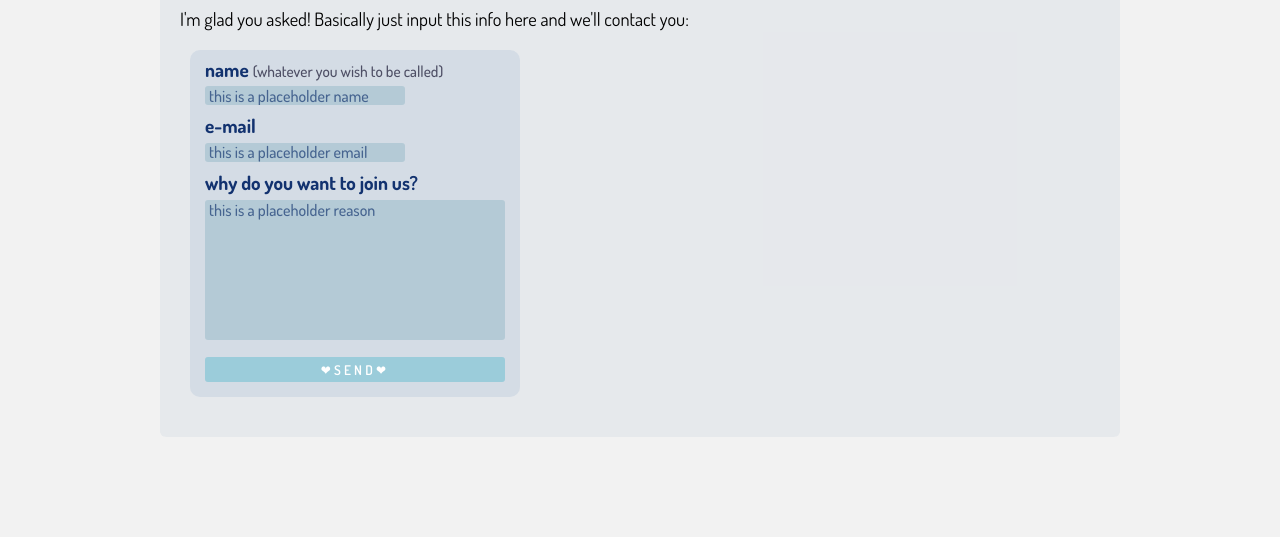
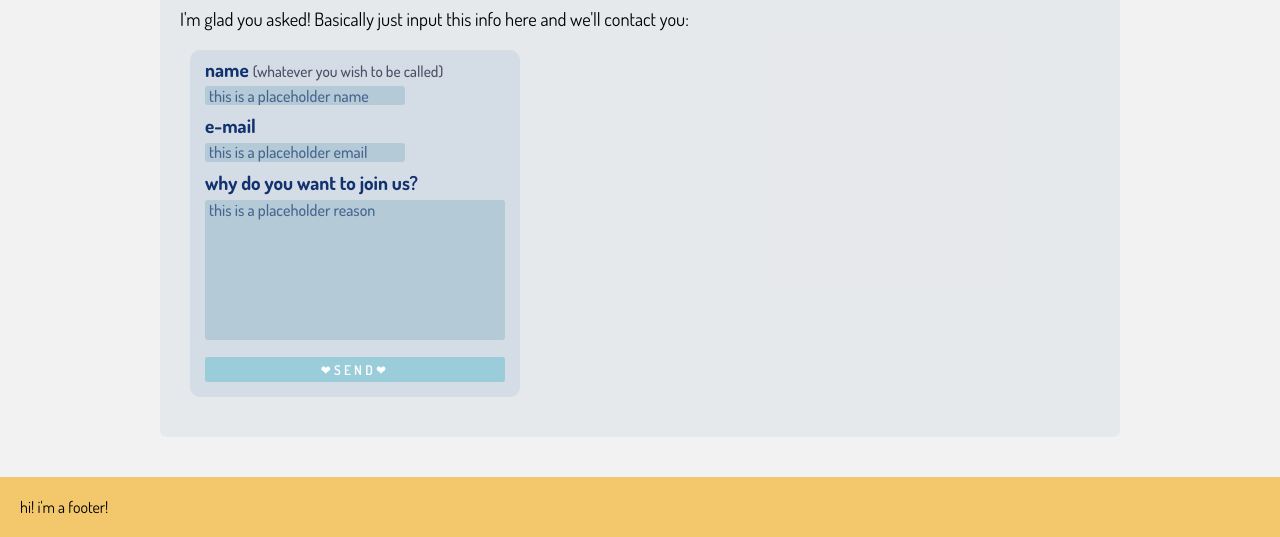
Before and after one commit to janeirosan/ebac-site, a plain HTML site: page index.html in a window 1280 px wide. Shown: the part 477-1014 px from the top of the page. Before the commit the page ends 954 px from the top, so only its background shows below. Drawn offline with Linux system fonts and the light colour scheme; a web font is replaced by a local one.

Commit message:
feat?: added a shitty footer

```diff
--- a/index.html
+++ b/index.html
@@ -19,6 +19,7 @@
                     <p>Fufu....&#x266A</p>
                 </div>
             </div>
+            <div>
                 <nav class="container">
                     <ul>
                         <li><a href="#whomst">about the boy</a></li>
@@ -26,6 +27,7 @@
                         <li><a href="https://rio-blorbos.tumblr.com/" target="_blank">other blorbos</a></li>
                     </ul>
                 </nav>
+            </div>
         </div>
     </header>
     <main class="container">
@@ -57,6 +59,10 @@
             </div>
         </div>
     </main>
-    <footer></footer>
+    <footer>
+        <div class="container">
+            hi! i'm a footer!
+        </div>
+    </footer>
 </body>
 </html>
--- a/main.css
+++ b/main.css
@@ -25,6 +25,10 @@
     --fine-bg: #9bccda;
     --fine-accent: #45649d;
 
+}
+
+html {
+    scroll-behavior: smooth;
 }
 
 body {
@@ -69,7 +73,7 @@ header h1 span {
     font-size: calc( var(--h1-font) / 1.8);
 }
 
-header .container nav {
+.container nav {
     background-color: var(--fine-yellow);
     padding: 10px;
     display: flex;
@@ -243,3 +247,9 @@ main p {
 a, #join button {
     transition: .3s ease;
 }
+
+footer .container {
+    display: flex;
+    padding: 20px;
+    background-color: var(--fine-yellow);
+}
```
Lines whose indentation alone changed are shown as unchanged.
